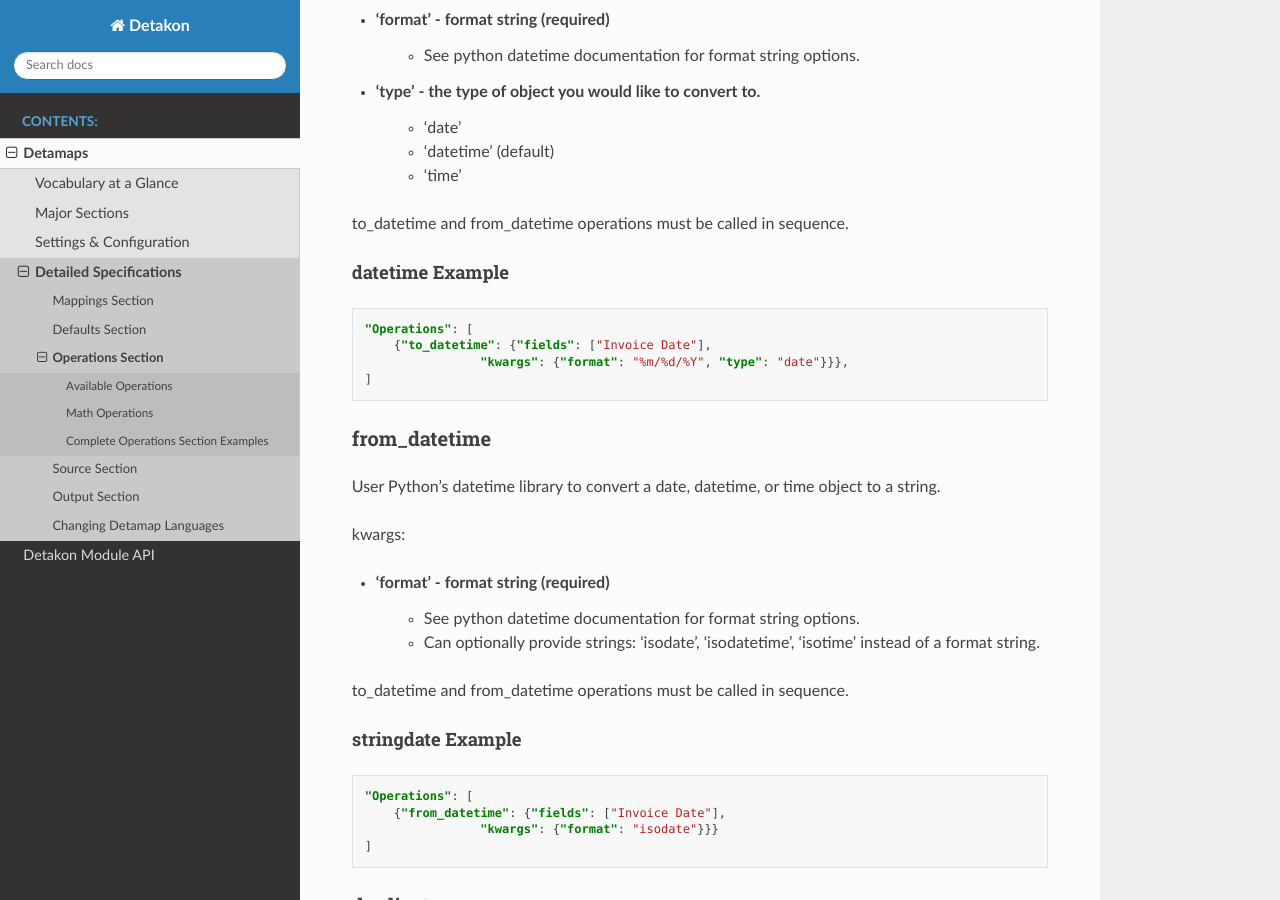
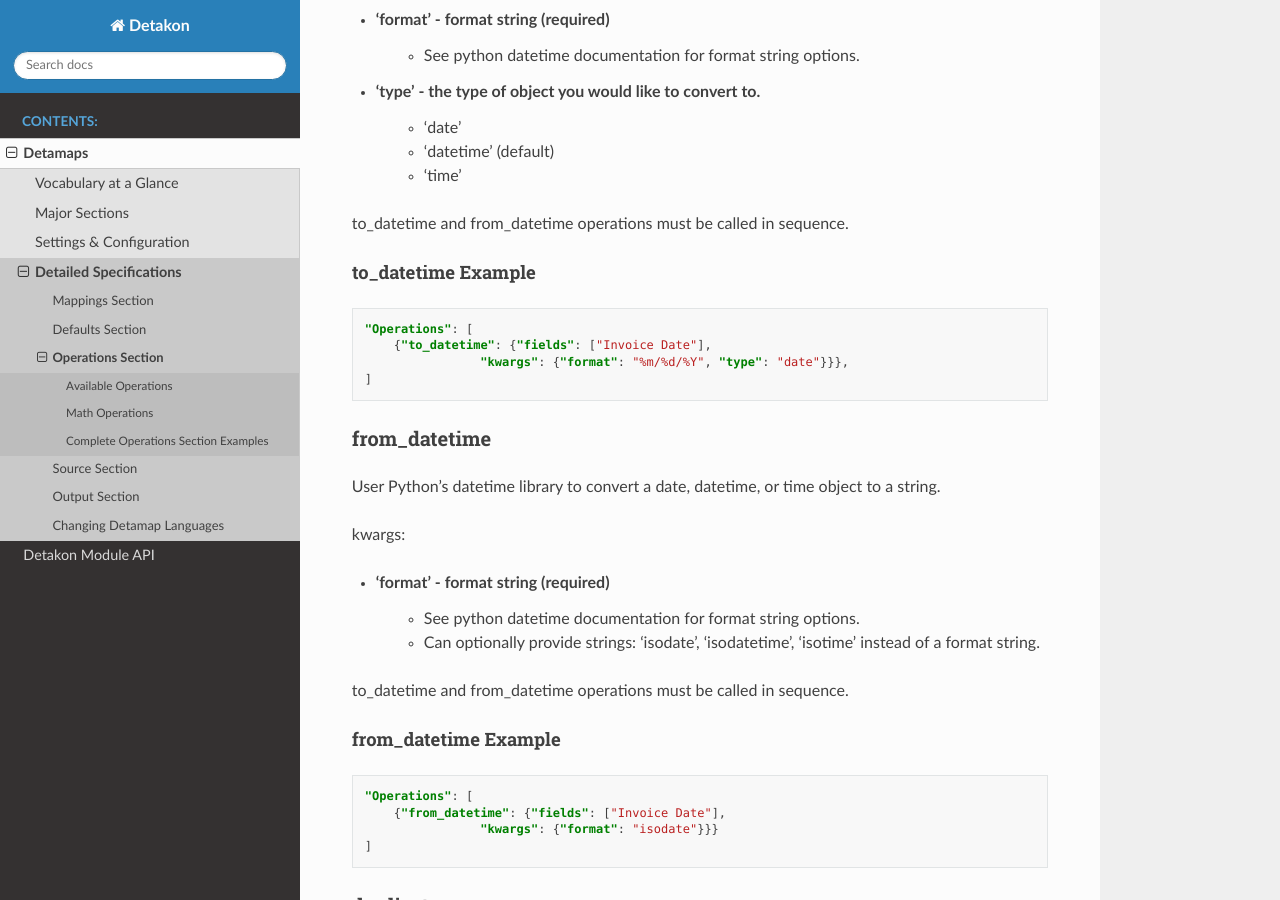
Before and after one commit to cknightfury/detakon, a Sphinx documentation site: the page built from docs/source/operations.rst, in a window 1280 px wide and 900 px high, scrolled down 2230 px. Built offline with Sphinx 7.4.7 and the Read the Docs theme 3.1.0, drawn with Linux system fonts in a browser that asks for light colours.

Commit message:
updated documentation

```diff
--- a/docs/source/operations.rst
+++ b/docs/source/operations.rst
@@ -111,8 +111,8 @@ kwargs:
 
 to_datetime and from_datetime operations must be called in sequence.
 
-datetime Example
-^^^^^^^^^^^^^^^^^^^^
+to_datetime Example
+^^^^^^^^^^^^^^^^^^^
 
 .. code-block:: json-object
 
@@ -134,8 +134,8 @@ kwargs:
 
 to_datetime and from_datetime operations must be called in sequence.
 
-stringdate Example
-^^^^^^^^^^^^^^^^^^^^
+from_datetime Example
+^^^^^^^^^^^^^^^^^^^^^
 
 .. code-block:: json-object
 
```
Also changed, not shown: docs/source/source.rst (+7 -0 lines).
